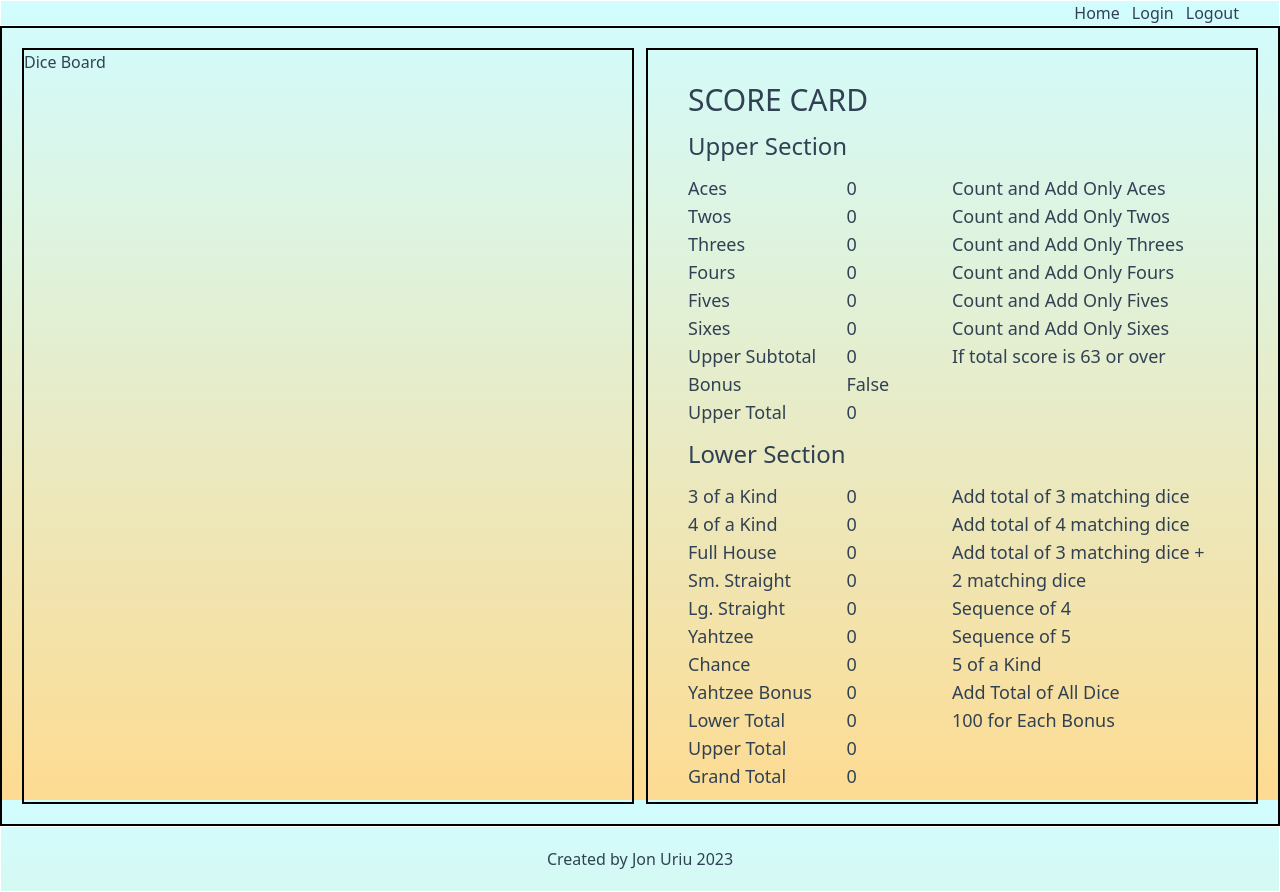
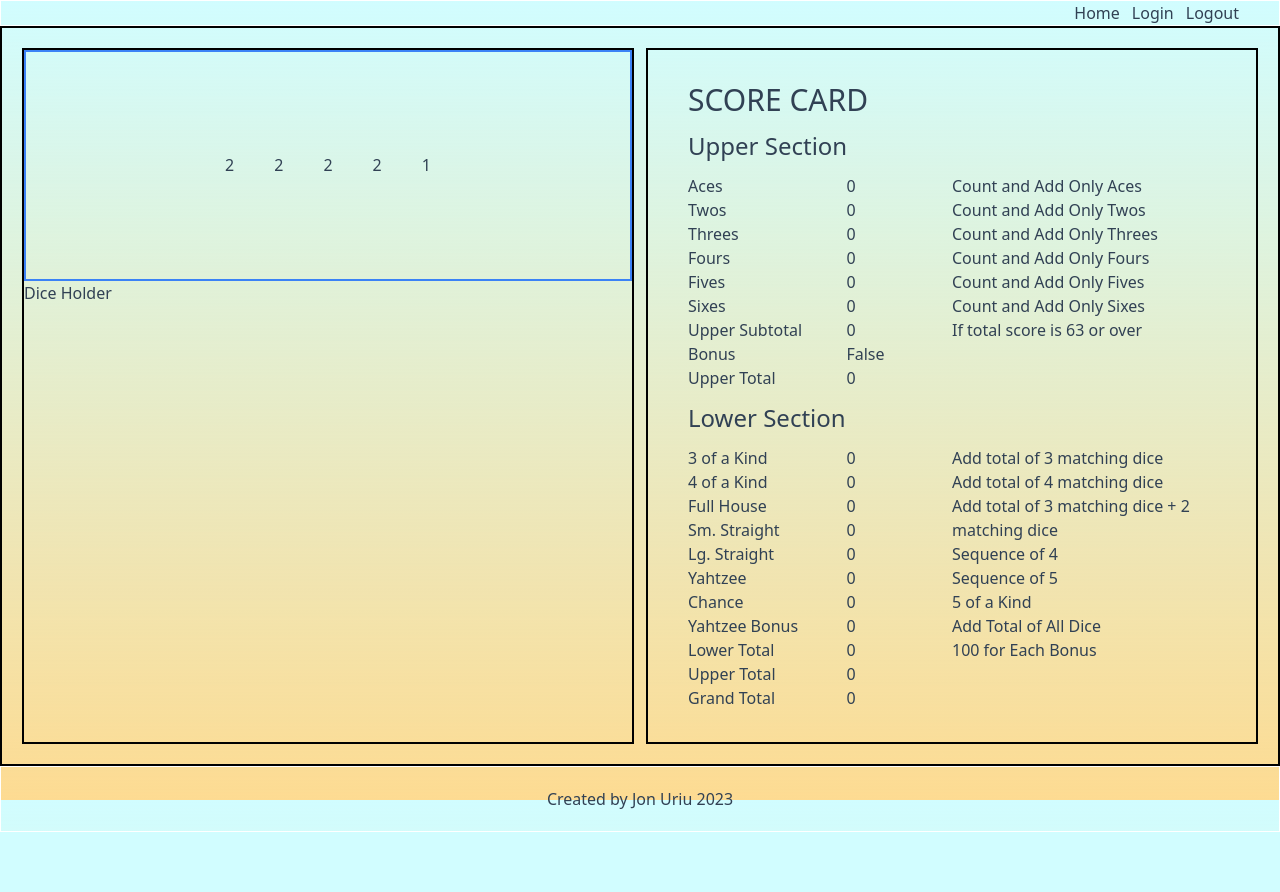
Before and after one commit to jduriu/yahtzee, a Next.js app in the folder yahtzee-front/: page /play in a window 1280 px wide. After the commit the page ends 832 px from the top, so only its background shows below. Built offline with nearby package versions, Linux system fonts and the light colour scheme.

Commit message:
adding dice roll function and state

```diff
--- a/yahtzee-front/app/(game)/play/_components/DiceBoard.tsx
+++ b/yahtzee-front/app/(game)/play/_components/DiceBoard.tsx
@@ -1,5 +1,16 @@
+import DiceRoller from "./_diceBoardComps/DiceRoller"
+
 export default function DiceBoard() {
   return (
-    <div>Dice Board</div>
+
+    <div className="w-full h-full flex flex-col">
+      <div className="h-1/3">
+        <DiceRoller/>
+      </div>
+      <div className="h-2/3">
+        Dice Holder
+      </div>
+    </div>
+
   )
 }
--- a/yahtzee-front/app/(game)/play/_components/ScoreCard.tsx
+++ b/yahtzee-front/app/(game)/play/_components/ScoreCard.tsx
@@ -51,7 +51,7 @@ export default function ScoreCard() {
   const [grandTotal, setGrandTotal] = useState(getGrandTotal)
 
   return (
-    <div className="w-full h-full px-10 py-5 text-lg">
+    <div className="w-full h-full px-10 py-5 text-md overflow-y-scroll">
       <div className="text-3xl py-3">SCORE CARD</div>
       <div className="text-2xl">Upper Section</div>
 
--- /dev/null
+++ b/yahtzee-front/app/(game)/play/_components/_diceBoardComps/DiceRoller.tsx
@@ -0,0 +1,44 @@
+'use client'
+
+import { useState, useEffect } from "react"
+
+export default function DiceRoller() {
+
+  const diceRoll = () => {
+    const randomNum = Math.random() * (6 - 1) + 1
+    const roundedNum = Math.round(randomNum)
+    return roundedNum
+  }
+
+  useEffect(() => {
+    setDiceOne(diceRoll)
+    setDiceTwo(diceRoll)
+    setDiceThree(diceRoll)
+    setDiceFour(diceRoll)
+    setDiceFive(diceRoll)
+  }, [])
+
+  const [diceOne, setDiceOne] = useState(0)
+  const [diceTwo, setDiceTwo] = useState(0)
+  const [diceThree, setDiceThree] = useState(0)
+  const [diceFour, setDiceFour] = useState(0)
+  const [diceFive, setDiceFive] = useState(0)
+
+
+
+
+  return (
+    <div
+    className="w-full h-full
+    border-2 border-blue-500
+    flex items-center justify-center
+    gap-10"
+    >
+      <div>{diceOne}</div>
+      <div>{diceTwo}</div>
+      <div>{diceThree}</div>
+      <div>{diceFour}</div>
+      <div>{diceFive}</div>
+    </div>
+  )
+}
```
